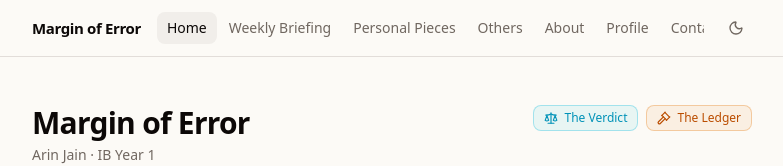
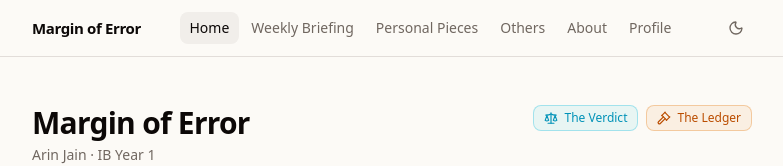
Before and after one commit to bobwrd/margin-of-error, a React (Vite) app: page / in a window 1280 px wide. Shown: the top 166 px of the page, without its empty margins (248-1031 px from the left). Built offline with nearby package versions, Linux system fonts and the light colour scheme.

Commit message:
Remove contact page; route verdict homepage highlight to /verdict/1

```diff
--- a/src/App.tsx
+++ b/src/App.tsx
@@ -11,7 +11,6 @@ const PersonalPieces = lazy(() => import("./pages/PersonalPieces"));
 const Others = lazy(() => import("./pages/Others"));
 const ArticlePage = lazy(() => import("./pages/ArticlePage"));
 const Profile = lazy(() => import("./pages/Profile"));
-const Contact = lazy(() => import("./pages/Contact"));
 const About = lazy(() => import("./pages/About"));
 
 const VerdictShell = lazy(() =>
@@ -86,7 +85,6 @@ export default function App() {
             <Route path="/articles" element={<Navigate to="/weekly" replace />} />
 
             <Route path="/profile" element={<Profile />} />
-            <Route path="/contact" element={<Contact />} />
             <Route path="/about" element={<About />} />
 
             <Route path="/verdict" element={<VerdictShell />}>
--- a/src/config/site.ts
+++ b/src/config/site.ts
@@ -12,6 +12,5 @@ export const siteConfig = {
     { label: "Others", href: "/others" },
     { label: "About", href: "/about" },
     { label: "Profile", href: "/profile" },
-    { label: "Contact", href: "/contact" },
   ],
 };
--- a/src/pages/Home.tsx
+++ b/src/pages/Home.tsx
@@ -35,7 +35,7 @@ const highlights = [
     tag: "Research Notes",
   },
   {
-    href: "/others/eu-ai-act-full-entry-into-force",
+    href: "/verdict/1",
     title: "EU AI Act — Full Entry into Force",
     summary:
       "The world's first comprehensive AI regulation entered into force, establishing a risk-tiered framework with global implications for tech governance.",
```
